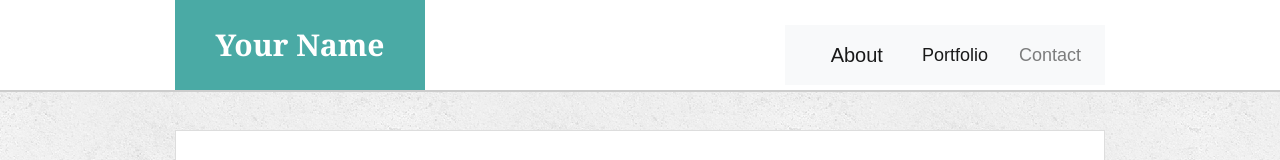
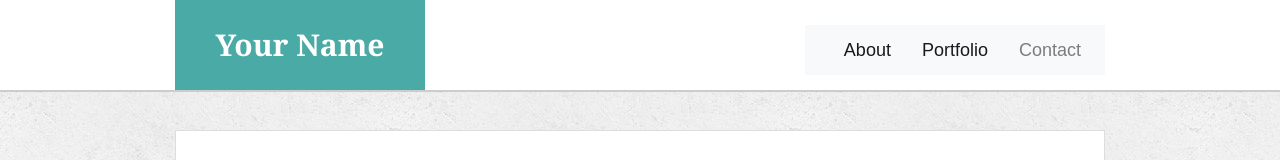
Before and after one commit to ericmli419/Bootstrap-Portfolio, a plain HTML site: page portfolio.html in a window 1280 px wide. Shown: the top 160 px of the page. Drawn offline with nearby package versions, Linux system fonts and the light colour scheme.

Commit message:
Bootstrap HW Update

```diff
--- a/portfolio.html
+++ b/portfolio.html
@@ -15,13 +15,15 @@
     <div class="container">
       <a href="index.html" id="logo">Your Name</a>
       <nav class="navbar navbar-expand-lg navbar-light bg-light">
-        <a class="navbar-brand" href="index.html">About</a>
         <button class="navbar-toggler" type="button" data-toggle="collapse" data-target="#navbarSupportedContent"
           aria-controls="navbarSupportedContent" aria-expanded="false" aria-label="Toggle navigation">
           <span class="navbar-toggler-icon"></span>
         </button>
         <div class="collapse navbar-collapse" id="navbarSupportedContent">
           <ul class="navbar-nav mr-auto">
+            <li class="nav-item active">
+              <a class="nav-link" href="index.html">About</a>
+            </li>
             <li class="nav-item active">
               <a class="nav-link" href="portfolio.html">Portfolio</a>
             </li>
@@ -79,7 +81,7 @@
               <h3>Rock Paper Scissors</h3>
             </div>
           </div>
-      <!--End of Container-->
+          <!--End of Container-->
     </section>
 
   </div>
```
Also changed, not shown: contact.html (+3 -1 lines), index.html (+3 -1 lines).
